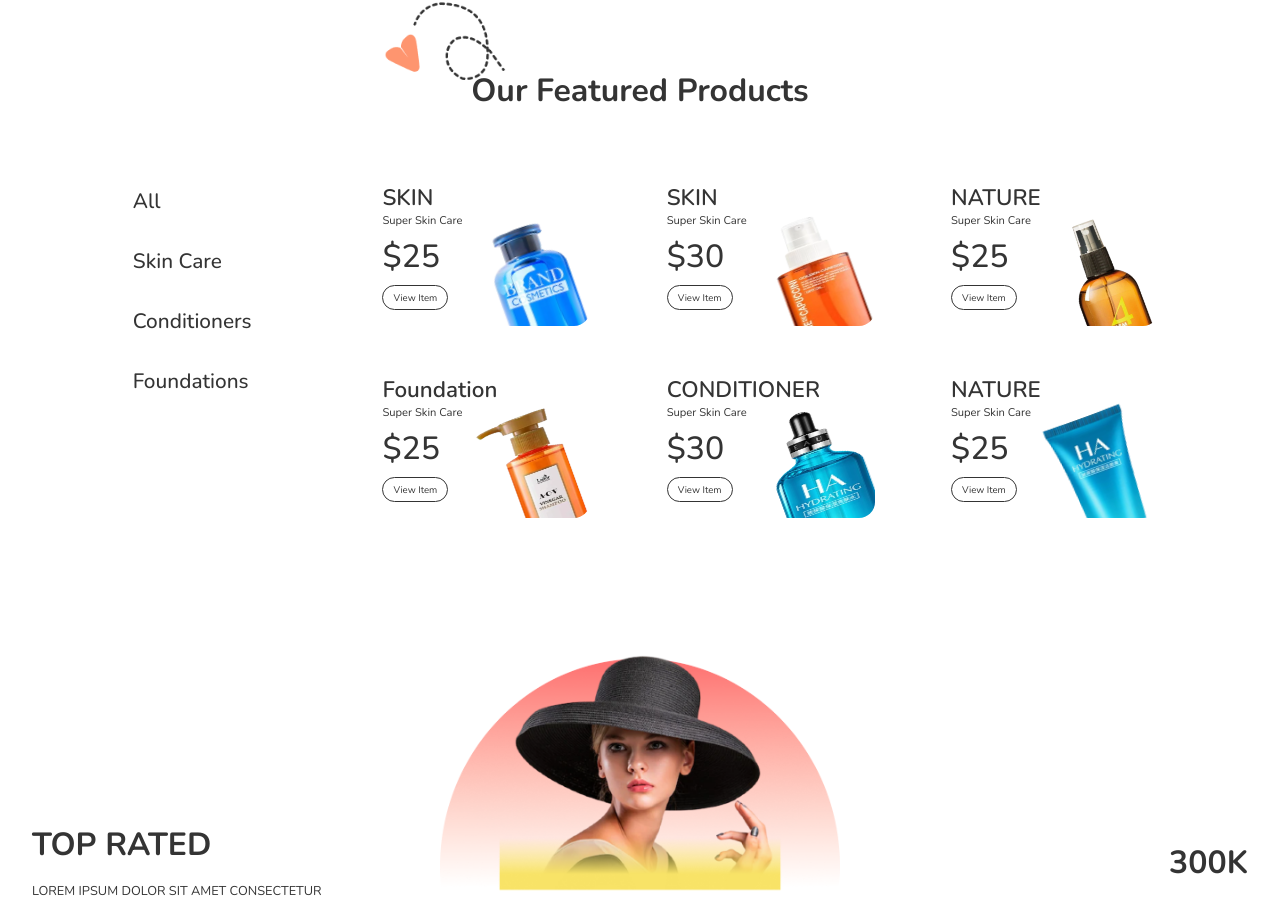
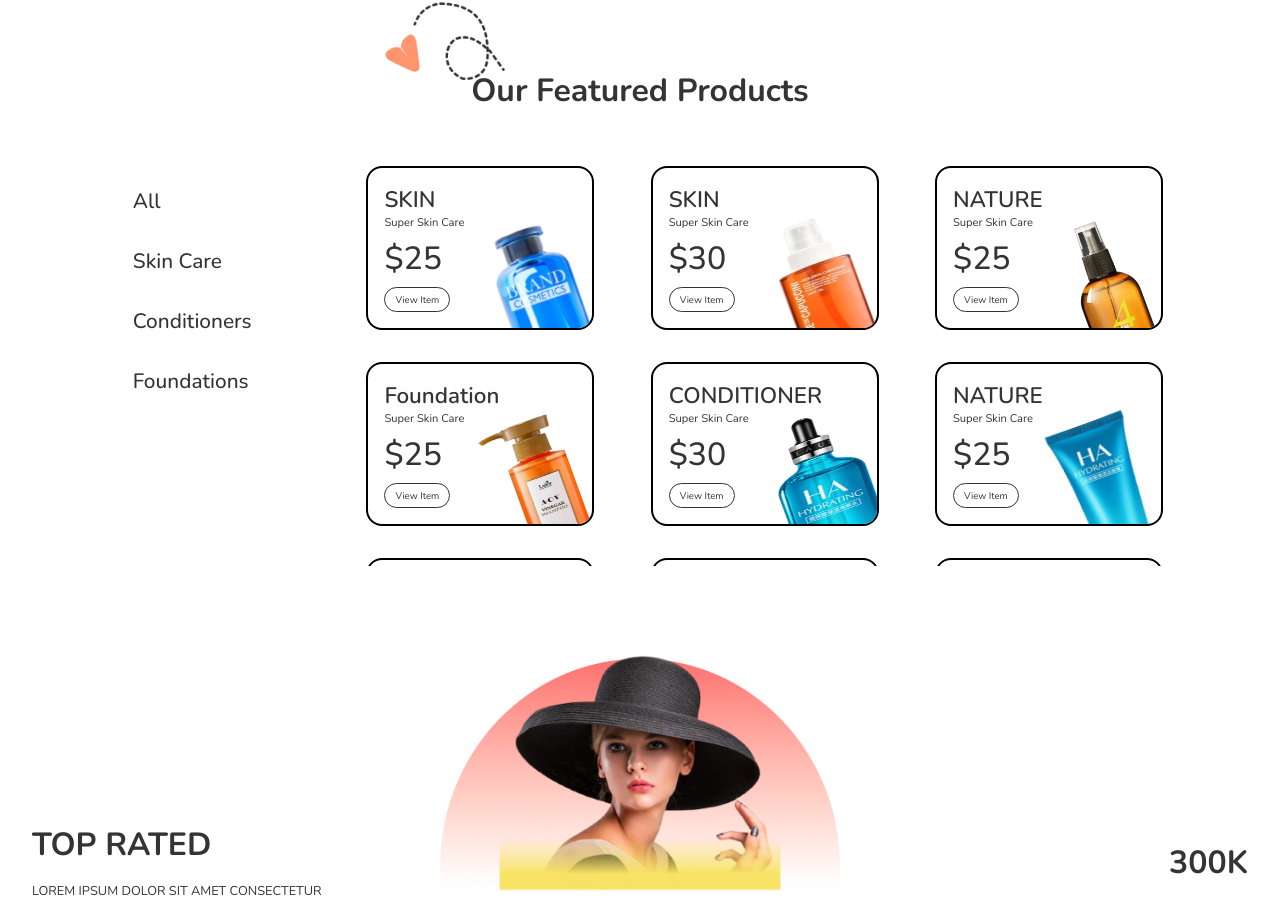
Before and after one commit to CyphrSylph/react-ecommerce, a React (Create React App) app: page / in a window 1280 px wide. Shown: the part 1078-1976 px from the top of the page. Built offline with nearby package versions, Linux system fonts and the light colour scheme.

Commit message:
adjusted grid template for product div

```diff
--- a/src/components/products/products.module.css
+++ b/src/components/products/products.module.css
@@ -36,7 +36,7 @@
 .list{
     display: grid;
     justify-content: space-between;
-    grid-template-columns: repeat(auto-fill, minmax(12.5rem, 1fr));
+    grid-template-columns: repeat(auto-fill, minmax(13rem, 2fr));
     grid-gap: 2rem;
     height: 25rem;
     overflow-y: scroll;
@@ -49,6 +49,7 @@
     width: 12rem;
     height: 8rem;
     background-color: #fff;
+    border: 2px solid #000;
     border-radius: 1rem;
     overflow: hidden;
 }
```
